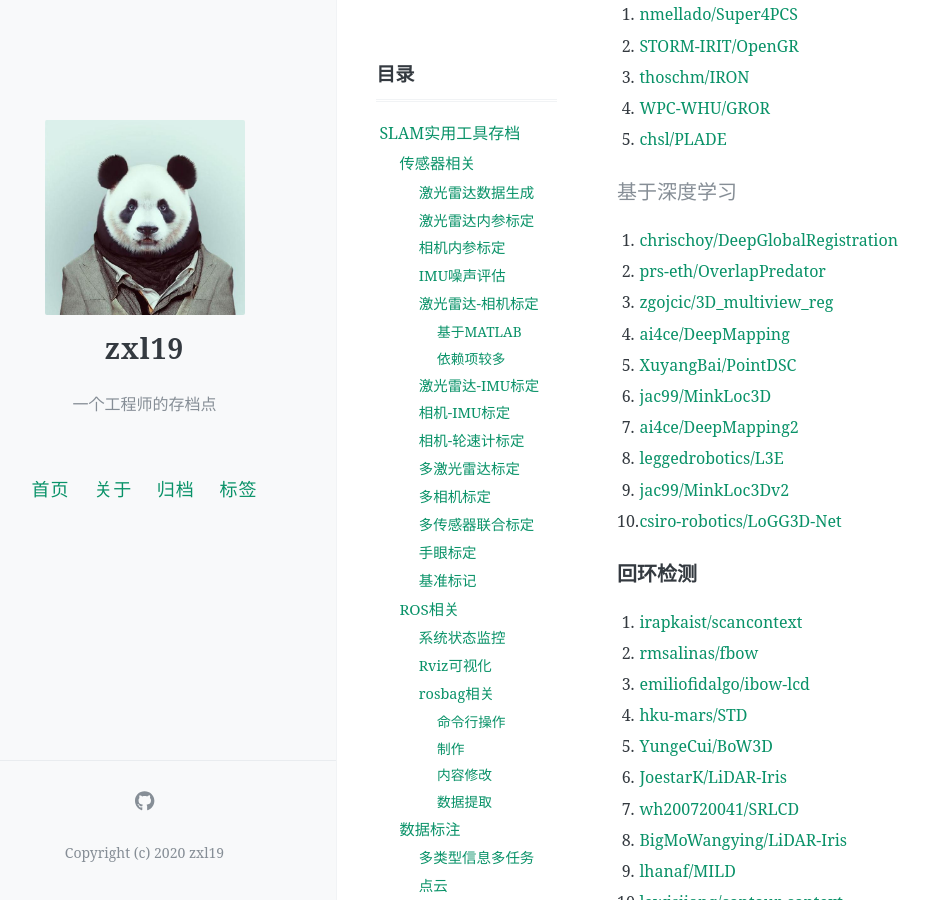
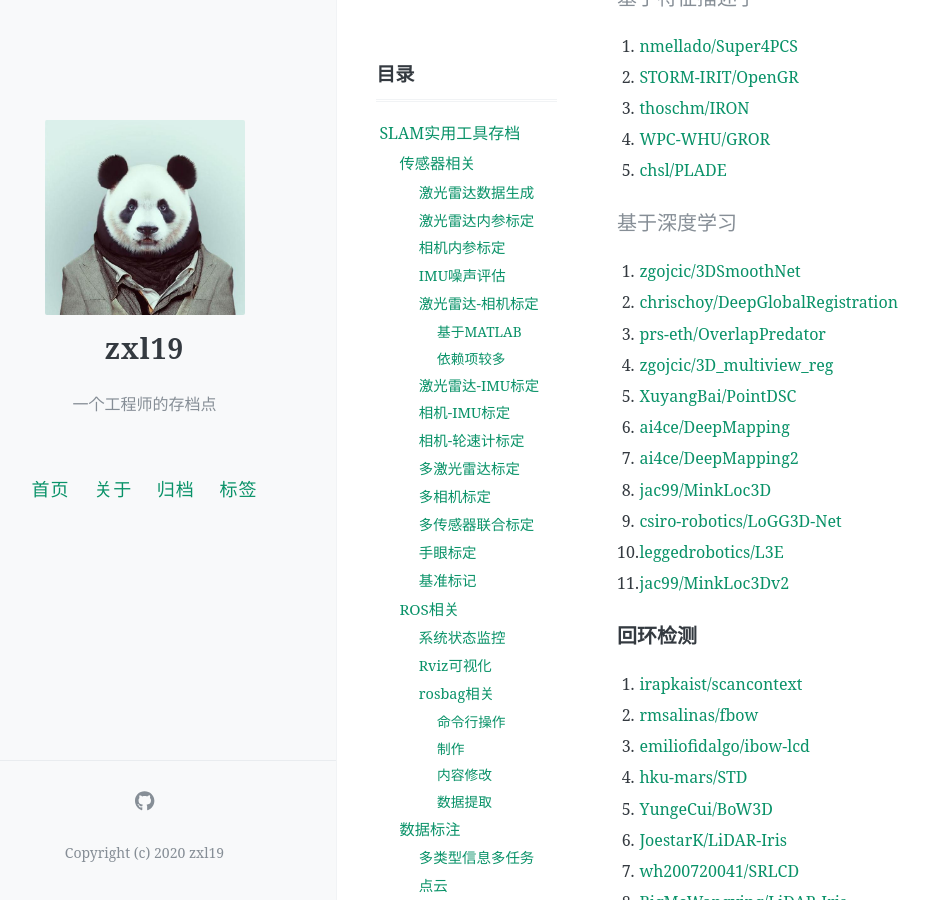
Before and after one commit to zxl19/zxl19.github.io, a Jekyll site: the page built from _posts/2021-05-25-slam-tool.md, in a window 1280 px wide and 900 px high, scrolled down 15105 px. Shown: the whole window, without its empty margins (47-975 px from the left). Built offline with Jekyll 4.4.1, drawn with Linux system fonts in a browser that asks for light colours; comment, search, counter and statistics services are not loaded; some of the changed text lies outside the part shown.

Commit message:
Update Posts

```diff
--- a/_posts/2021-05-25-slam-tool.md
+++ b/_posts/2021-05-25-slam-tool.md
@@ -539,16 +540,17 @@ pinned: false
 
 #### 基于深度学习
 
-1. [chrischoy/DeepGlobalRegistration](https://github.com/chrischoy/DeepGlobalRegistration)
-2. [prs-eth/OverlapPredator](https://github.com/prs-eth/OverlapPredator)
-3. [zgojcic/3D_multiview_reg](https://github.com/zgojcic/3D_multiview_reg)
-4. [ai4ce/DeepMapping](https://github.com/ai4ce/DeepMapping)
+1. [zgojcic/3DSmoothNet](https://github.com/zgojcic/3DSmoothNet)
+2. [chrischoy/DeepGlobalRegistration](https://github.com/chrischoy/DeepGlobalRegistration)
+3. [prs-eth/OverlapPredator](https://github.com/prs-eth/OverlapPredator)
+4. [zgojcic/3D_multiview_reg](https://github.com/zgojcic/3D_multiview_reg)
 5. [XuyangBai/PointDSC](https://github.com/XuyangBai/PointDSC)
-6. [jac99/MinkLoc3D](https://github.com/jac99/MinkLoc3D)
+6. [ai4ce/DeepMapping](https://github.com/ai4ce/DeepMapping)
 7. [ai4ce/DeepMapping2](https://github.com/ai4ce/DeepMapping2)
-8. [leggedrobotics/L3E](https://github.com/leggedrobotics/L3E)
-9. [jac99/MinkLoc3Dv2](https://github.com/jac99/MinkLoc3Dv2)
-10. [csiro-robotics/LoGG3D-Net](https://github.com/csiro-robotics/LoGG3D-Net)
+8. [jac99/MinkLoc3D](https://github.com/jac99/MinkLoc3D)
+9. [csiro-robotics/LoGG3D-Net](https://github.com/csiro-robotics/LoGG3D-Net)
+10. [leggedrobotics/L3E](https://github.com/leggedrobotics/L3E)
+11. [jac99/MinkLoc3Dv2](https://github.com/jac99/MinkLoc3Dv2)
 
 ### 回环检测
 
```
Also changed, not shown: other parts of _posts/2021-05-25-slam-tool.md (+5 -4 lines), _posts/2021-05-22-cpp-material.md (+2 -1 lines), _posts/2022-12-28-cpp-data-structure.md (+8 -6 lines), _posts/2023-03-25-math-material.md (+4 -0 lines).
